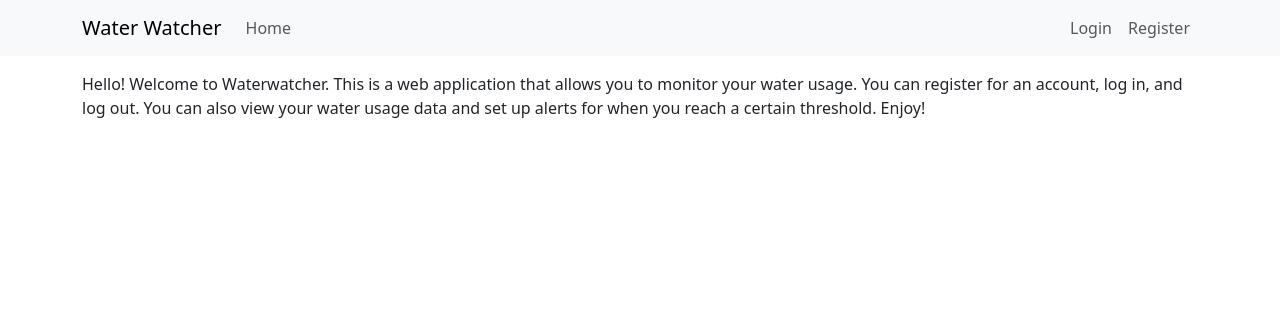
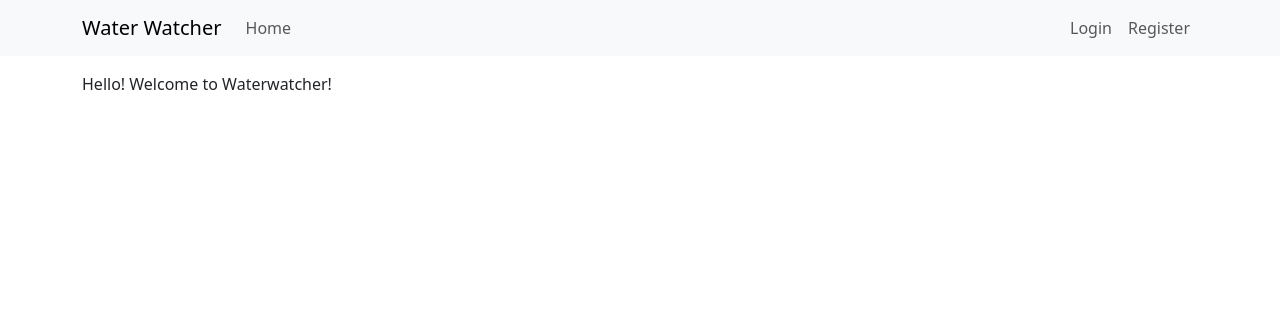
Before and after one commit to confused-404/water-watcher, a Flask app: page / in a window 1280 px wide. Shown: the top 316 px of the page. Run offline with Flask 3, Linux system fonts and the light colour scheme.

Commit message:
fix message on homescreen from inaccuracay

```diff
--- a/app/templates/index.html
+++ b/app/templates/index.html
@@ -1,5 +1,5 @@
 {% extends "anonymous_base.html" %}
 
 {% block content %}
-    Hello! Welcome to Waterwatcher. This is a web application that allows you to monitor your water usage. You can register for an account, log in, and log out. You can also view your water usage data and set up alerts for when you reach a certain threshold. Enjoy!
+    Hello! Welcome to Waterwatcher!
 {% endblock %}
```
